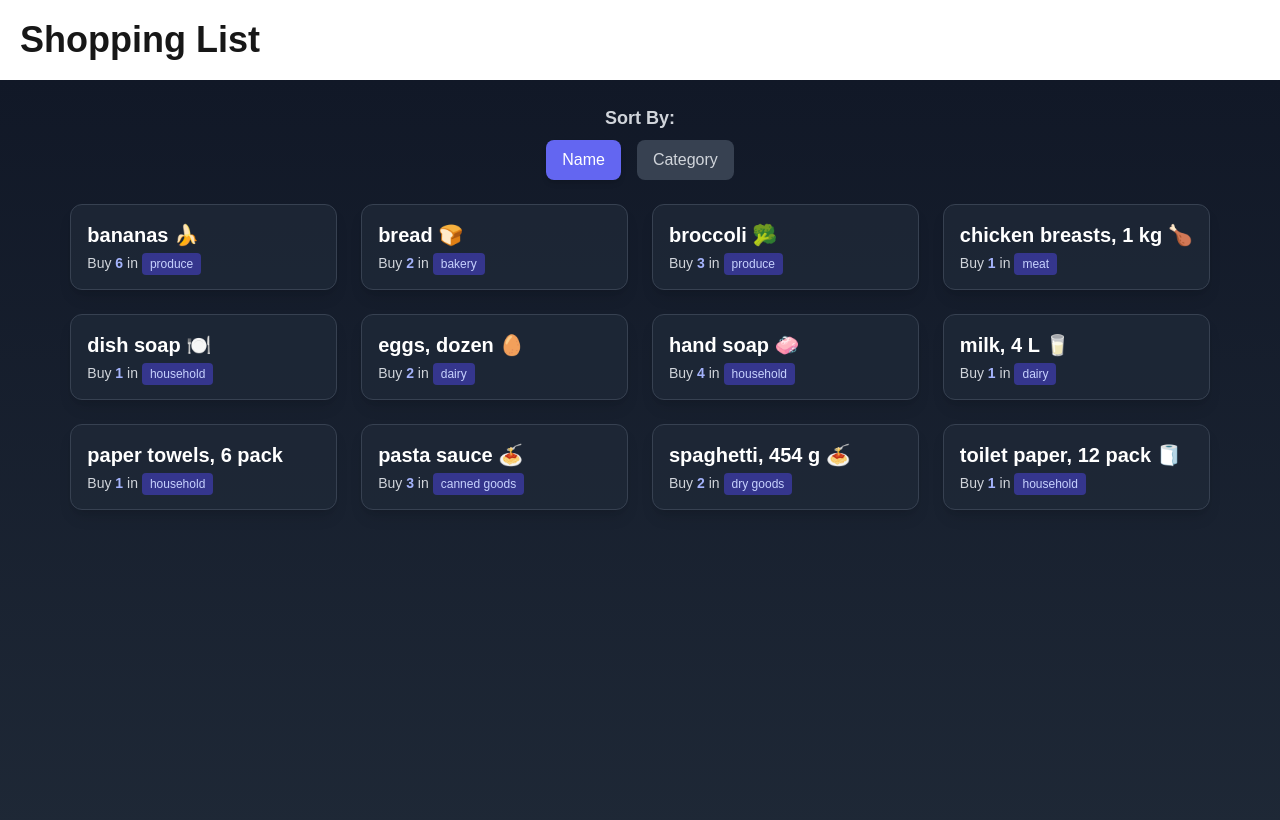
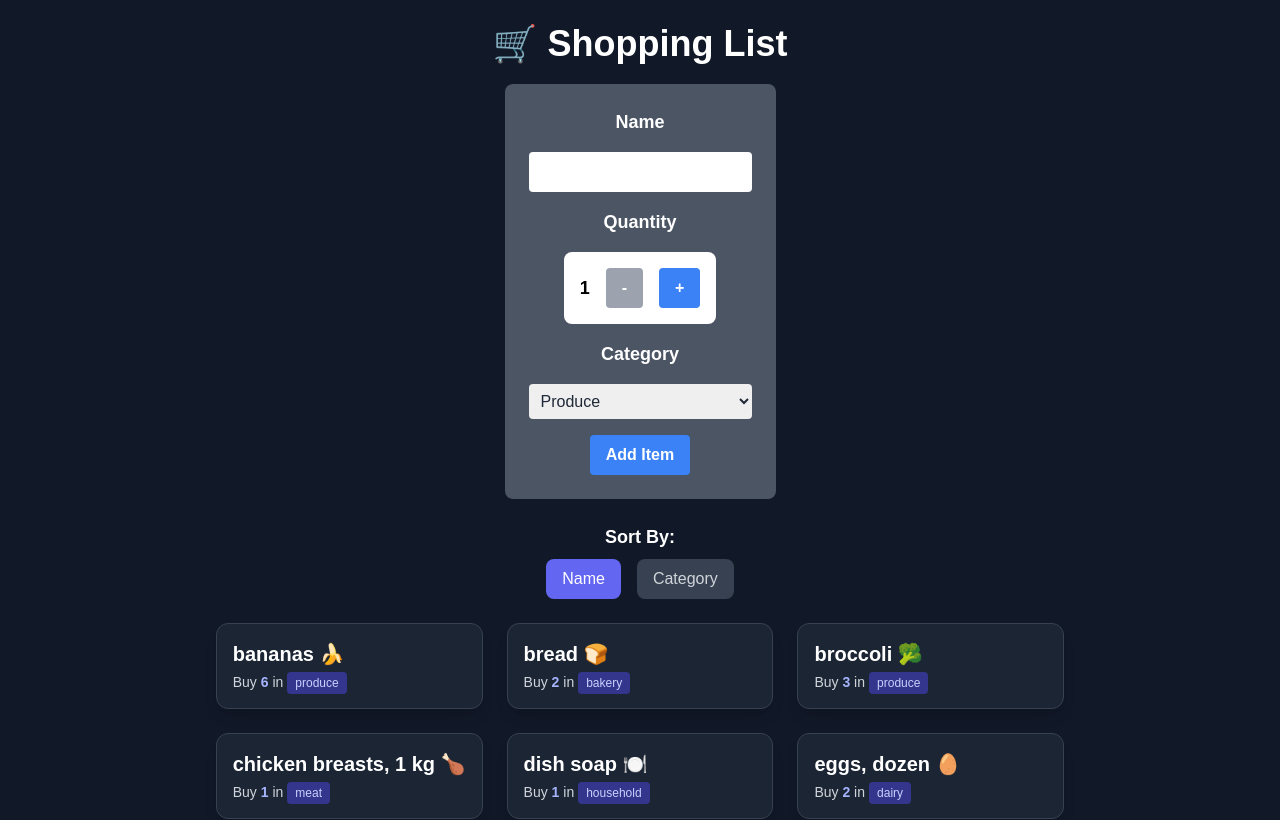
Before and after one commit to ruskintanoy/cprg306-assignments, a Next.js app: page /week-7 in a window 1280 px wide. Shown: the top 820 px of the page. Built offline with nearby package versions, Linux system fonts and the light colour scheme.

Commit message:
Working code
Just need to add designs for the new item card

```diff
--- a/app/week-7/item-list.js
+++ b/app/week-7/item-list.js
@@ -1,52 +1,40 @@
 "use client";
 
-import Item from "./item.js";
-import ItemData from "./items.json";
+import Item from "./item";
 import { useState } from "react";
 
-export default function ItemList() {
+export default function ItemList({ items }) {
     const [sortBy, setSortBy] = useState("name");
-    let items = [...ItemData];
 
-    items.sort((a, b) => {
-      if (sortBy === "name") {
-        return a.name.localeCompare(b.name);
-      } else if (sortBy === "category") {
-        return a.category.localeCompare(b.category);
-      }
+    // Copy & sort items
+    const sortedItems = [...items].sort((a, b) => {
+        if (sortBy === "name") return a.name.localeCompare(b.name);
+        if (sortBy === "category") return a.category.localeCompare(b.category);
         return 0;
     });
 
     return (
-      <main className="flex flex-col items-center p-6 bg-gradient-to-b from-gray-900 to-gray-800 min-h-screen text-white">
+        <main className="flex flex-col items-center p-6">
             <div className="mb-6 text-center">
-          <p className="text-lg font-semibold text-gray-300">Sort By:</p>
+                <p className="text-lg font-semibold">Sort By:</p>
                 <div className="flex space-x-4 mt-2">
                     <button
                         onClick={() => setSortBy("name")}
-              className={`px-4 py-2 rounded-lg transition-all duration-300 font-medium ${
-                sortBy === "name"
-                ? "bg-indigo-500 text-white shadow-md"
-                : "bg-gray-700 text-gray-300 hover:bg-gray-600"
-              }`}
+                        className={`px-4 py-2 rounded-lg ${sortBy === "name" ? "bg-indigo-500 text-white" : "bg-gray-700 text-gray-300 hover:bg-gray-600"}`}
                     >
                         Name
                     </button>
                     <button
                         onClick={() => setSortBy("category")}
-              className={`px-4 py-2 rounded-lg transition-all duration-300 font-medium ${
-                sortBy === "category"
-                ? "bg-indigo-500 text-white shadow-md"
-                : "bg-gray-700 text-gray-300 hover:bg-gray-600"
-              }`}
+                        className={`px-4 py-2 rounded-lg ${sortBy === "category" ? "bg-indigo-500 text-white" : "bg-gray-700 text-gray-300 hover:bg-gray-600"}`}
                     >
                         Category
                     </button>
                 </div>
             </div>
 
-        <ul className="grid gap-6 grid-cols-1 sm:grid-cols-2 md:grid-cols-3 lg:grid-cols-4">
-          {items.map((item) => (
+            <ul className="grid gap-6 grid-cols-1 sm:grid-cols-2 md:grid-cols-3">
+                {sortedItems.map((item) => (
                     <li key={item.id}>
                         <Item name={item.name} quantity={item.quantity} category={item.category} />
                     </li>
--- a/app/week-7/new-item.js
+++ b/app/week-7/new-item.js
@@ -2,95 +2,72 @@
 
 import { useState } from "react";
 
-export default function NewItem() {
-    // State variables
-    const [name, setName] = useState("");
-    const [quantity, setQuantity] = useState(1);
-    const [category, setCategory] = useState("produce");
+export default function NewItem({ onAddItem }) {
+    const [item, setItem] = useState({ name: "", category: "Produce", quantity: 1 });
 
-    // Form submit handler
-    const handleSubmit = (e) => {
-        e.preventDefault();
+    const handleNameChange = (event) => {
+        setItem({ ...item, name: event.target.value });
+    };
 
-        const newItem = { name, quantity, category };
-        console.log("New Item Added:", newItem);
-        alert(`New Item:\nName: ${name}\nQuantity: ${quantity}\nCategory: ${category}`);
+    const handleCategoryChange = (event) => {
+        setItem({ ...item, category: event.target.value });
+    };
 
-        // Reset form fields
-        setName("");
-        setQuantity(1);
-        setCategory("produce");
+    const handleQuantityChange = (amount) => {
+        setItem({ ...item, quantity: Math.max(1, item.quantity + amount) });
+    };
+
+    const handleSubmit = (event) => {
+        event.preventDefault();
+        const newItem = { ...item, id: Math.floor(Math.random() * 10000) }; // Generate random ID
+        onAddItem(newItem);
+        setItem({ name: "", category: "Produce", quantity: 1 });
     };
 
     return (
-        <div className="flex justify-center items-center min-h-screen bg-gradient-to-br from-indigo-100 via-blue-200 to-indigo-300 p-4">
-            <div className="w-full max-w-md bg-white shadow-2xl rounded-2xl p-6 space-y-6 backdrop-blur-lg bg-opacity-90 border border-gray-200">
-                <h2 className="text-3xl font-extrabold text-gray-800 text-center">🛍️ Add New Item</h2>
+        <form onSubmit={handleSubmit} className="max-w-lg p-6 bg-gray-600 rounded-lg">
+            <div className="flex flex-col space-y-4">
 
-                <form onSubmit={handleSubmit} className="space-y-5">
-
-                    {/* Item Name */}
-                    <div>
-                        <label className="block text-gray-700 font-semibold">Item Name</label>
+                <label htmlFor="name" className="text-lg font-bold mx-auto">Name</label>
                 <input
                     type="text"
-                            value={name}
-                            onChange={(e) => setName(e.target.value)}
+                    id="name"
+                    value={item.name}
                     required
-                            placeholder="Enter item name"
-                            className="w-full px-4 py-2 mt-1 border rounded-lg focus:ring-2 focus:ring-blue-500 outline-none transition-shadow shadow-sm text-gray-800 bg-white"
+                    onChange={handleNameChange}
+                    className="mx-auto p-2 rounded text-gray-800"
                 />
-                    </div>
 
-                    {/* Quantity */}
-                    <div>
-                        <label className="block text-gray-700 font-semibold">Quantity</label>
-                        <div className="flex items-center space-x-4">
+                <label htmlFor="quantity" className="text-lg font-bold mx-auto">Quantity</label>
+                <div className="flex justify-center items-center max-w-sm bg-white mx-auto space-x-4 p-4 rounded-lg">
+                    <div className="text-black text-lg font-semibold mx-auto">{item.quantity}</div>
                     <button
-                                type="button"
-                                onClick={() => setQuantity((q) => Math.max(1, q - 1))}
-                                className="w-12 h-12 flex justify-center items-center bg-red-500 text-white rounded-full hover:bg-red-600 transition-all shadow-md"
-                            >
-                                −
+                        onClick={(event) => { event.preventDefault(); handleQuantityChange(-1); }}
+                        disabled={item.quantity === 1}
+                        className="bg-blue-500 hover:bg-blue-700 disabled:bg-gray-400 text-white font-bold py-2 px-4 rounded">
+                        -
                     </button>
-                            <span className="text-3xl font-extrabold text-gray-900">{quantity}</span>
                     <button
-                                type="button"
-                                onClick={() => setQuantity((q) => Math.min(20, q + 1))}
-                                className="w-12 h-12 flex justify-center items-center bg-green-500 text-white rounded-full hover:bg-green-600 transition-all shadow-md"
-                            >
+                        onClick={(event) => { event.preventDefault(); handleQuantityChange(1); }}
+                        className="bg-blue-500 hover:bg-blue-700 text-white font-bold py-2 px-4 rounded">
                         +
                     </button>
                 </div>
+
+                <label htmlFor="category" className="text-lg font-bold mx-auto">Category</label>
+                <select
+                    id="category"
+                    value={item.category}
+                    onChange={handleCategoryChange}
+                    className="p-2 rounded text-gray-800">
+                    {["Produce", "Dairy", "Bakery", "Meat", "Frozen Foods", "Canned Goods", "Dry Goods", "Beverages", "Snacks", "Household", "Other"]
+                        .map((cat) => <option key={cat} value={cat}>{cat}</option>)}
+                </select>
+
             </div>
-
-                    {/* Category */}
-                    <div>
-                        <label className="block text-gray-700 font-semibold">Category</label>
-                        <select
-                            value={category}
-                            onChange={(e) => setCategory(e.target.value)}
-                            className="w-full px-4 py-2 mt-1 border rounded-lg focus:ring-2 focus:ring-blue-500 outline-none transition-shadow shadow-sm text-gray-800 bg-white"
-                        >
-                            {[
-                                "Produce", "Dairy", "Bakery", "Meat", "Frozen Foods",
-                                "Canned Goods", "Dry Goods", "Beverages", "Snacks",
-                                "Household", "Other"
-                            ].map((cat) => (
-                                <option key={cat} value={cat.toLowerCase()}>{cat}</option>
-                            ))}
-                        </select>
-                    </div>
-
-                    {/* Submit Button */}
-                    <button
-                        type="submit"
-                        className="w-full bg-gradient-to-r from-blue-500 to-indigo-500 text-white font-bold py-3 rounded-lg hover:from-blue-600 hover:to-indigo-600 transition-all shadow-lg"
-                    >
-                        ✅ Add Item
+            <button type="submit" className="bg-blue-500 hover:bg-blue-700 text-white font-bold py-2 px-4 rounded mt-4 mx-auto block">
+                Add Item
             </button>
         </form>
-            </div>
-        </div>
     );
 }
--- a/app/week-7/page.js
+++ b/app/week-7/page.js
@@ -1,10 +1,23 @@
+"use client";
+
+import { useState } from "react";
 import ItemList from "./item-list";
+import NewItem from "./new-item";
+import itemsData from "./items.json";
 
 export default function Page() {
+    const [items, setItems] = useState(itemsData);
+
+    // Function to handle adding a new item
+    const handleAddItem = (newItem) => {
+        setItems((prevItems) => [...prevItems, newItem]);
+    };
+
     return (
-      <main>
-        <h1 className="font-bold text-4xl m-5">Shopping List</h1>
-        <ItemList />
-    </main>
+        <main className="flex flex-col items-center p-6 bg-gray-900 min-h-screen text-white">
+            <h1 className="font-bold text-4xl mb-5">🛒 Shopping List</h1>
+            <NewItem onAddItem={handleAddItem} />
+            <ItemList items={items} />
+        </main>
     );
 }
```
Lines whose indentation alone changed are shown as unchanged.
